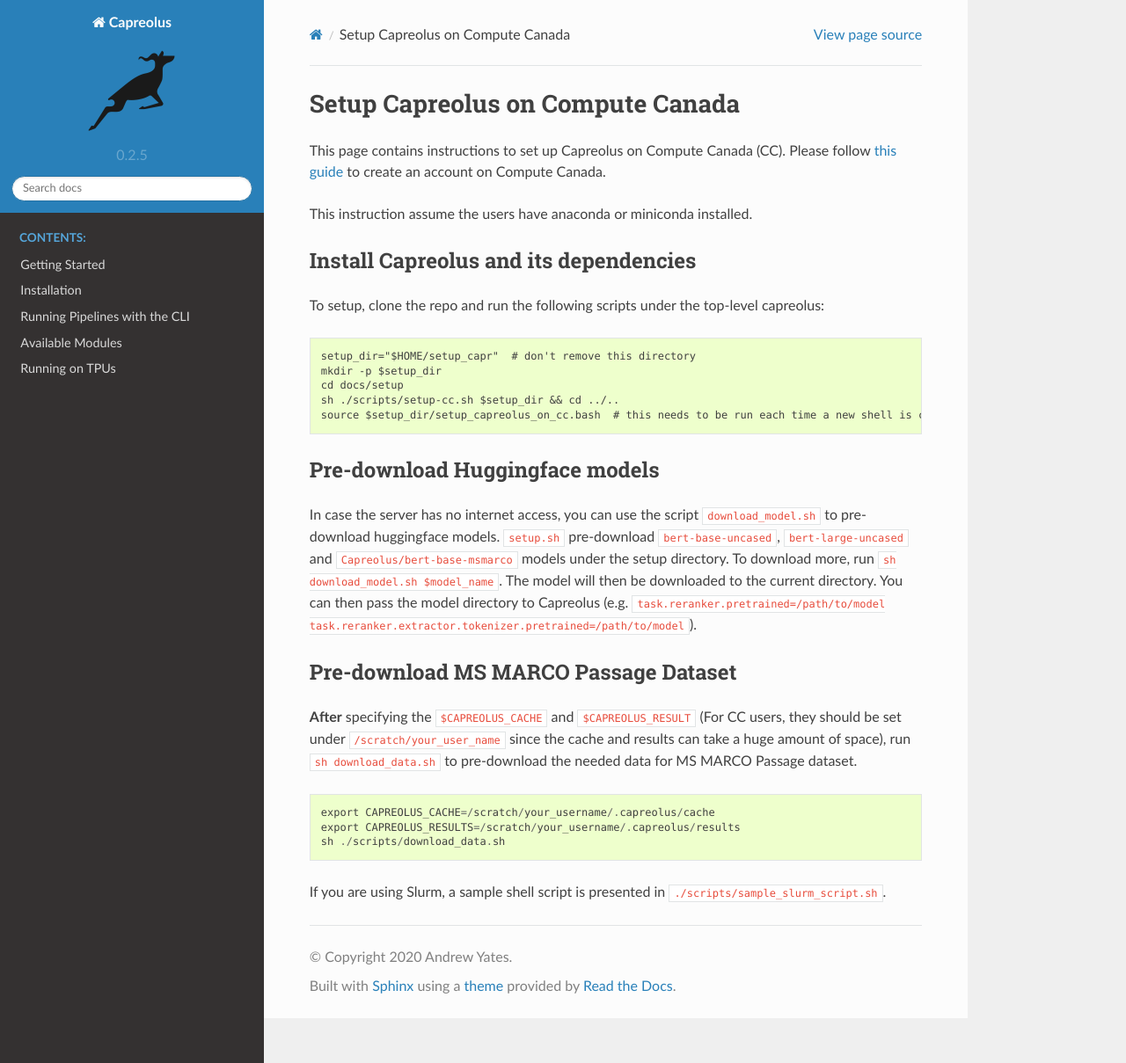
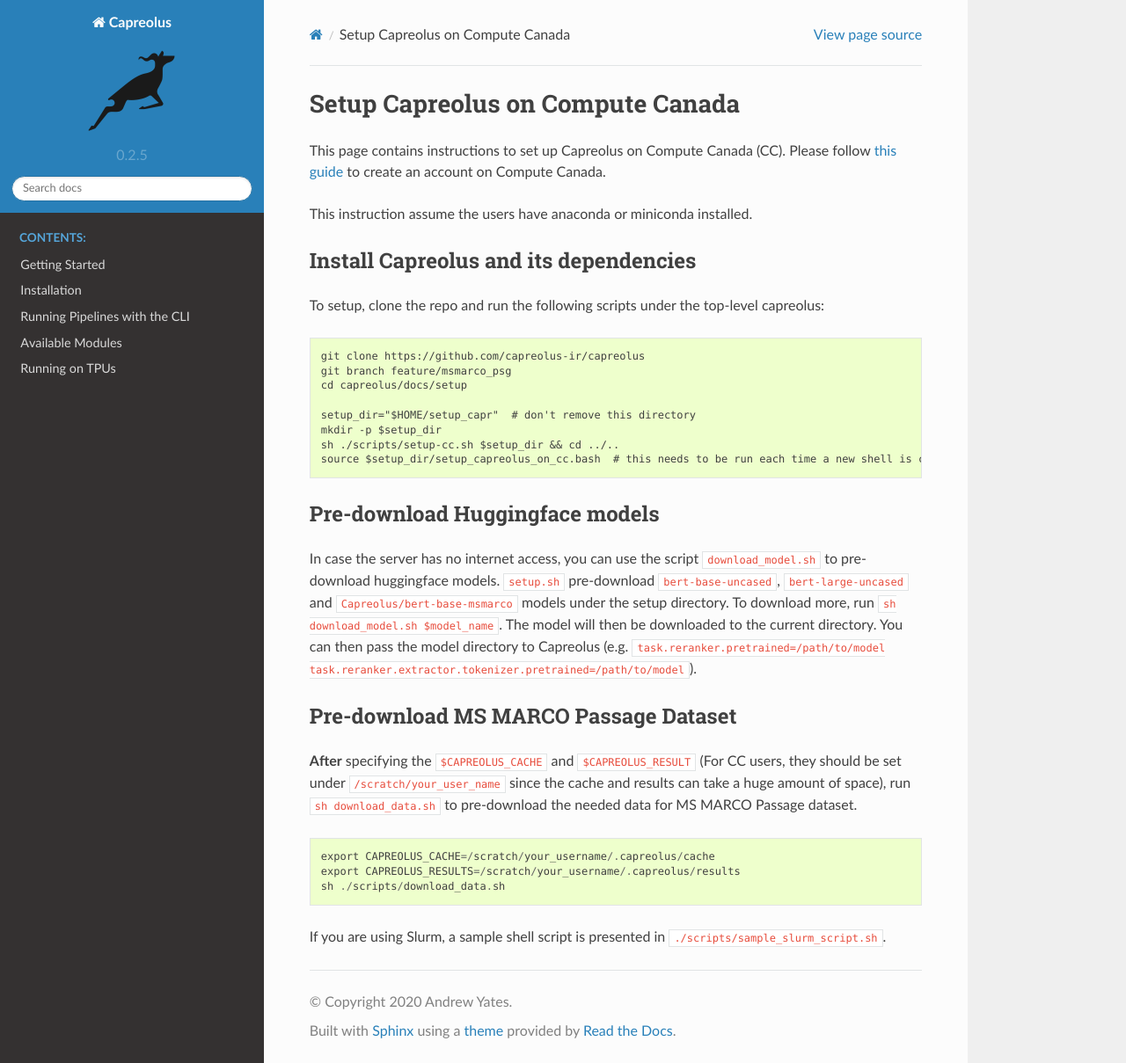
Before and after one commit to capreolus-ir/capreolus, a Sphinx documentation site: the page built from docs/setup/setup-cc.md, in a window 1280 px wide and 1209 px high. Shown: the whole window at 88% size. Built offline with Sphinx 7.4.7 and the Read the Docs theme 2.0.0, drawn with Linux system fonts in a browser that asks for light colours.

Commit message:
docs: avoid install capreolus, clone the package instead

````diff
--- a/docs/setup/setup-cc.md
+++ b/docs/setup/setup-cc.md
@@ -8,9 +8,12 @@
 ## Install Capreolus and its dependencies
 To setup, clone the repo and run the following scripts under the top-level capreolus:
 ```
+git clone https://github.com/capreolus-ir/capreolus
+git branch feature/msmarco_psg
+cd capreolus/docs/setup
+
 setup_dir="$HOME/setup_capr"  # don't remove this directory
 mkdir -p $setup_dir
-cd docs/setup
 sh ./scripts/setup-cc.sh $setup_dir && cd ../..
 source $setup_dir/setup_capreolus_on_cc.bash  # this needs to be run each time a new shell is created
 ```
````
Also changed, not shown: 1 other file.
